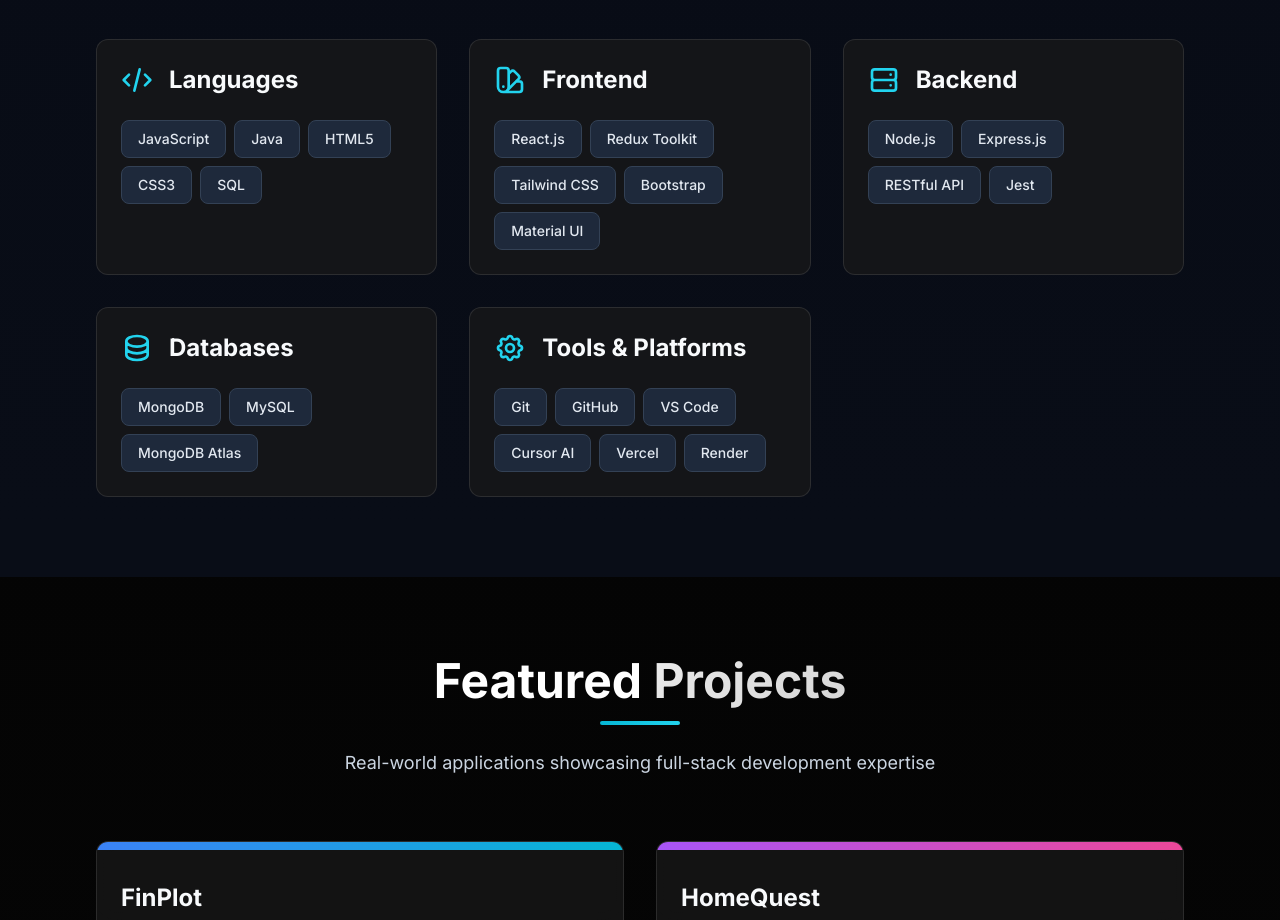
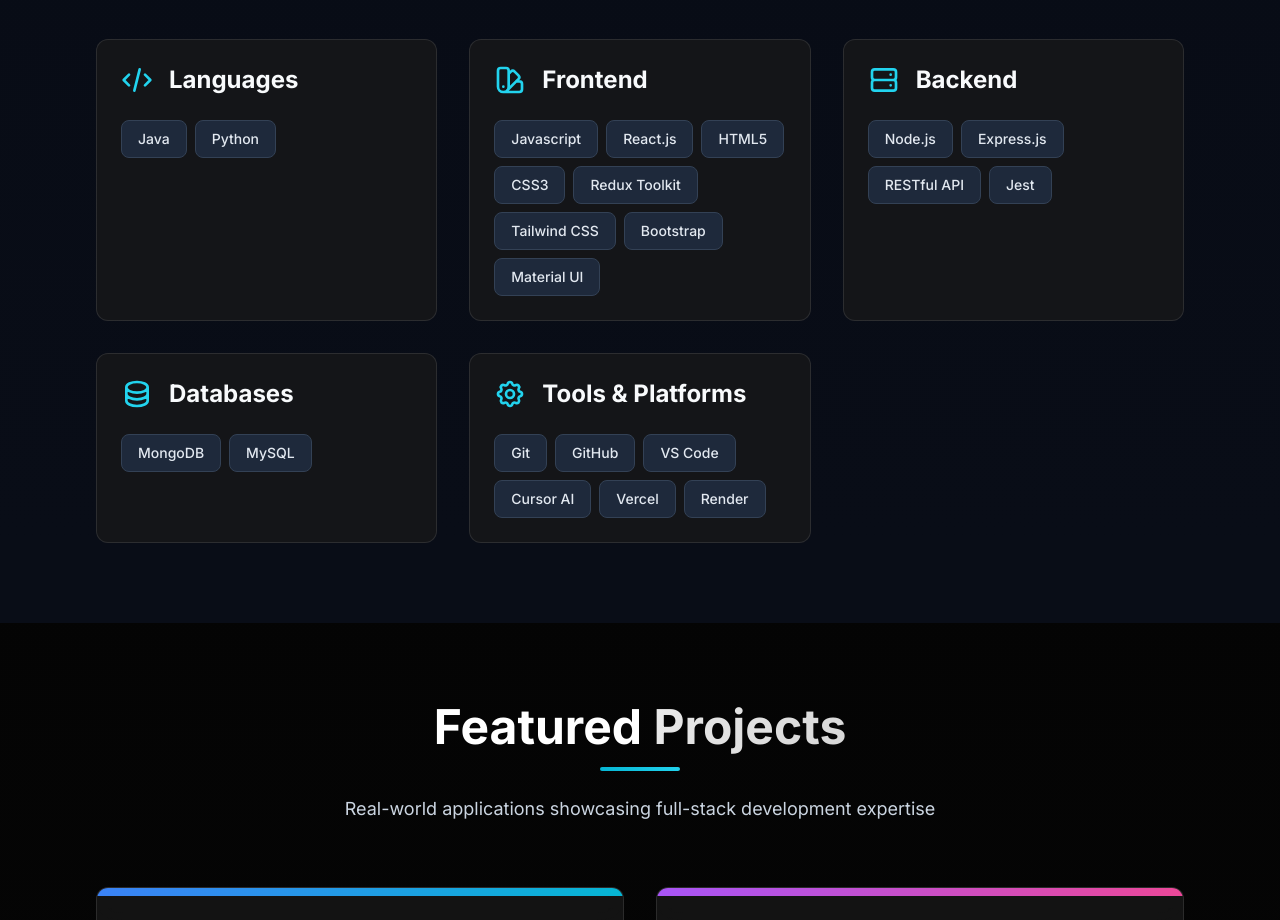
Before and after one commit to mduzairshams/My-Portfolio, a React (Vite) app: page / in a window 1280 px wide. Shown: the part 1880-2800 px from the top of the page. Built offline with nearby package versions, Linux system fonts and the light colour scheme.

Commit message:
Update portfolio content and fixes

```diff
--- a/src/components/Skills.jsx
+++ b/src/components/Skills.jsx
@@ -2,7 +2,7 @@
     const skillCategories = [
         {
             title: 'Languages',
-            skills: ['JavaScript', 'Java', 'HTML5', 'CSS3', 'SQL'],
+            skills: [ 'Java', 'Python'],
             icon: (
                 <svg className="w-8 h-8" fill="none" stroke="currentColor" viewBox="0 0 24 24">
                     <path strokeLinecap="round" strokeLinejoin="round" strokeWidth={2} d="M10 20l4-16m4 4l4 4-4 4M6 16l-4-4 4-4" />
@@ -11,7 +11,7 @@
         },
         {
             title: 'Frontend',
-            skills: ['React.js', 'Redux Toolkit', 'Tailwind CSS', 'Bootstrap', 'Material UI'],
+            skills: ['Javascript', 'React.js','HTML5', 'CSS3', 'Redux Toolkit', 'Tailwind CSS', 'Bootstrap', 'Material UI'],
             icon: (
                 <svg className="w-8 h-8" fill="none" stroke="currentColor" viewBox="0 0 24 24">
                     <path strokeLinecap="round" strokeLinejoin="round" strokeWidth={2} d="M7 21a4 4 0 01-4-4V5a2 2 0 012-2h4a2 2 0 012 2v12a4 4 0 01-4 4zm0 0h12a2 2 0 002-2v-4a2 2 0 00-2-2h-2.343M11 7.343l1.657-1.657a2 2 0 012.828 0l2.829 2.829a2 2 0 010 2.828l-8.486 8.485M7 17h.01" />
@@ -29,7 +29,7 @@
         },
         {
             title: 'Databases',
-            skills: ['MongoDB', 'MySQL', 'MongoDB Atlas'],
+            skills: ['MongoDB', 'MySQL'],
             icon: (
                 <svg className="w-8 h-8" fill="none" stroke="currentColor" viewBox="0 0 24 24">
                     <path strokeLinecap="round" strokeLinejoin="round" strokeWidth={2} d="M4 7v10c0 2.21 3.582 4 8 4s8-1.79 8-4V7M4 7c0 2.21 3.582 4 8 4s8-1.79 8-4M4 7c0-2.21 3.582-4 8-4s8 1.79 8 4m0 5c0 2.21-3.582 4-8 4s-8-1.79-8-4" />
```
